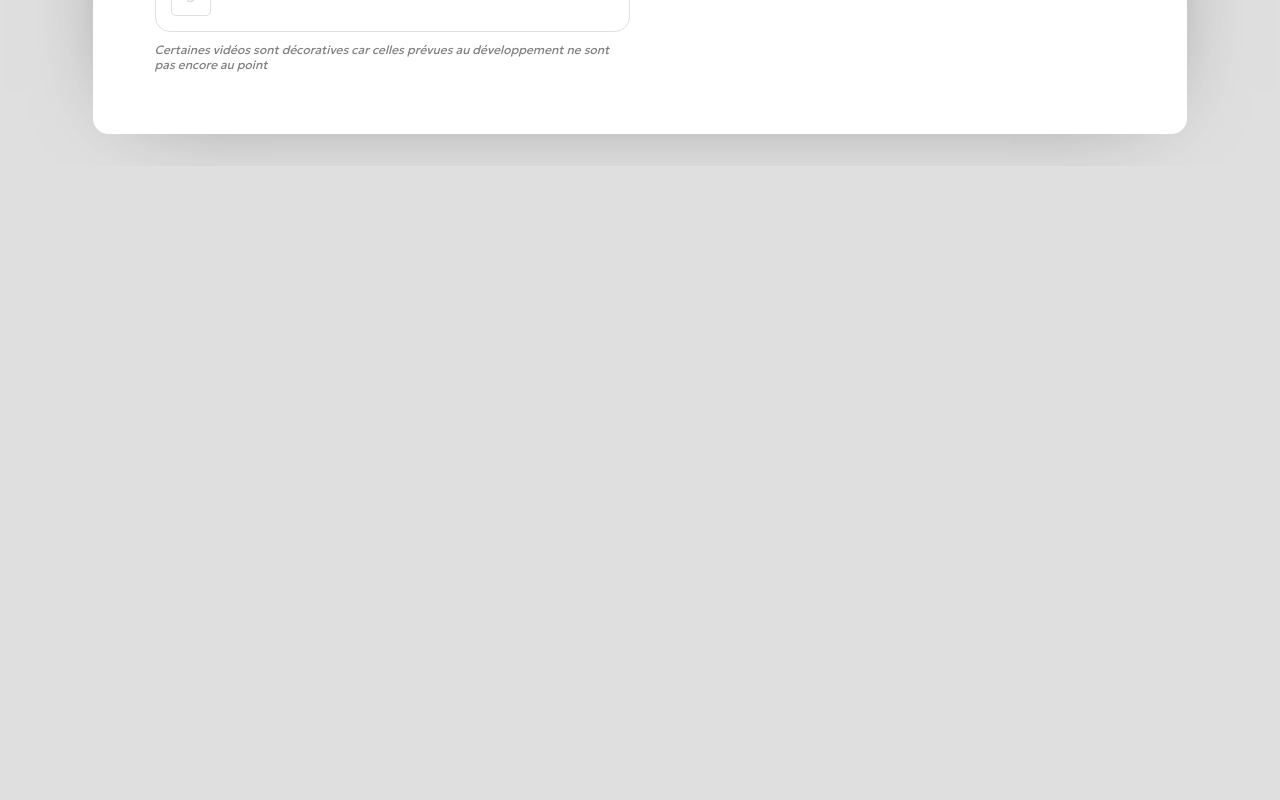
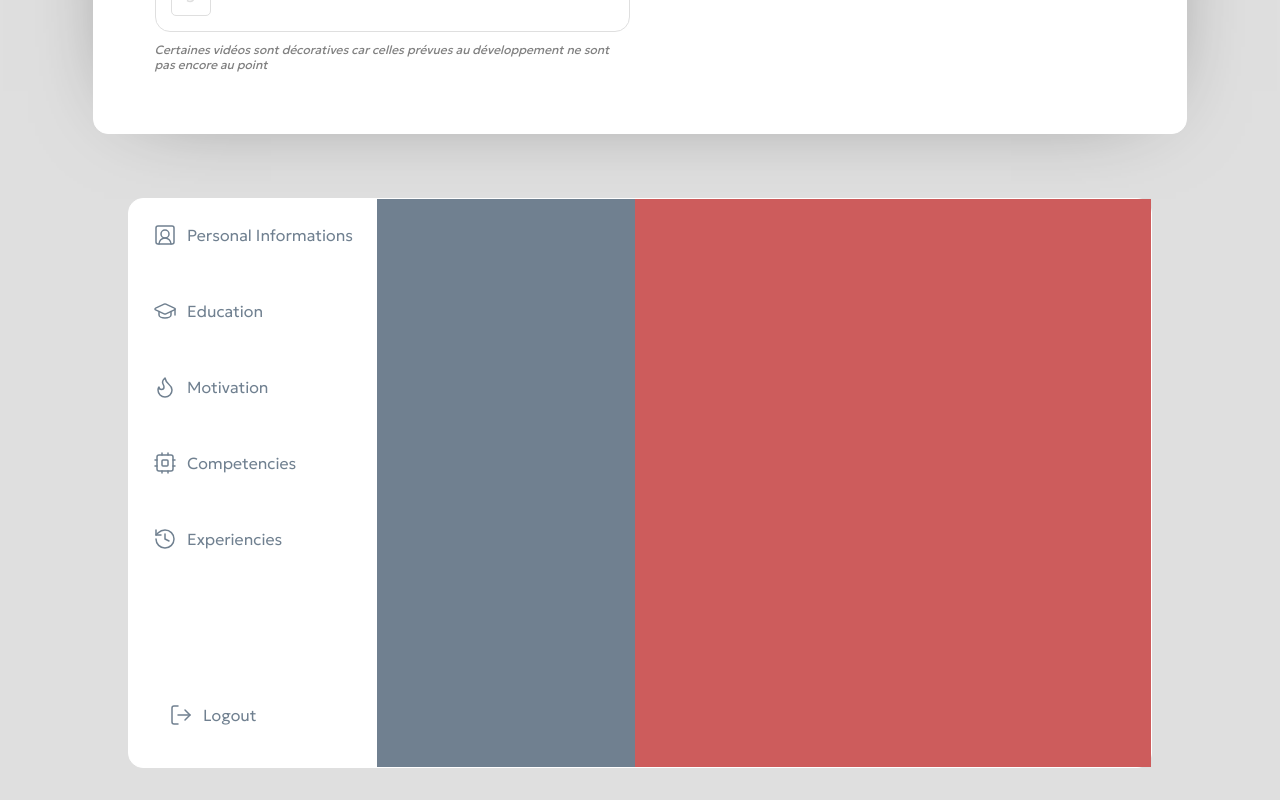
Before and after one commit to kephrr/portfolio-2024, a Next.js app: page / in a window 1280 px wide. Shown: the part 1296-2096 px from the top of the page. Before the commit the page ends 1462 px from the top, so only its background shows below. Built offline with nearby package versions, Linux system fonts and the light colour scheme.

Commit message:
Started creating CV component

```diff
--- a/package.json
+++ b/package.json
@@ -9,6 +9,7 @@
     "lint": "next lint"
   },
   "dependencies": {
+    "lucide-react": "^0.460.0",
     "next": "15.0.1",
     "react": "19.0.0-rc-69d4b800-20241021",
     "react-dom": "19.0.0-rc-69d4b800-20241021"
--- /dev/null
+++ b/src/app/components/present-card/present-card.js
@@ -0,0 +1,25 @@
+import styles from './present-card.module.css'
+import { SquareUserRound, GraduationCap,Flame, Cpu, History, LogOut } from 'lucide-react';
+
+
+function PresentCard(){
+    const strokeWidth = 1.5;
+    return <div className={styles.container}>
+        <div className="left">
+            <div className={styles.ul}>
+                <div className={styles.li}> <SquareUserRound strokeWidth={strokeWidth}></SquareUserRound> Personal Informations</div>
+                <div className={styles.li}> <GraduationCap strokeWidth={strokeWidth}></GraduationCap> Education</div>
+                <div className={styles.li}> <Flame strokeWidth={strokeWidth}></Flame> Motivation</div>
+                <div className={styles.li}> <Cpu strokeWidth={strokeWidth}></Cpu> Competencies</div>
+                <div className={styles.li}><History strokeWidth={strokeWidth}></History> Experiencies</div>
+            </div>
+            <div className={styles.logout}>
+                <LogOut strokeWidth={strokeWidth}></LogOut>Logout
+            </div>
+        </div>
+        <div className={styles.mid}></div>
+        <div className={styles.right}></div>
+    </div>
+}
+
+export default PresentCard;
--- /dev/null
+++ b/src/app/components/present-card/present-card.module.css
@@ -0,0 +1,51 @@
+.container{
+    width: 80vw;
+    min-height: 50vh;
+    background-color: white;
+    box-shadow: 0 20px 9px -43px rgba(0,0,0,0.6);
+    border: 1px solid white;
+    border-radius: 15px;
+
+    display: flex;
+}
+
+.left{
+    flex: 1;
+    background-color: #2196f3;
+}
+.ul{
+    display: flex;
+    flex-direction: column;
+    gap: 20px;
+    margin: .5rem;
+}
+.left .ul{
+    font-weight: lighter;
+}
+.li, .logout{
+    padding: 1rem;
+    display: flex;
+    align-items: center;
+    gap : 10px;
+    color: slategray;
+    font-weight: 300;
+}
+.logout{
+    margin: 7.5rem 1.5rem 1.5rem 1.5rem;
+}
+
+.li:hover, .logout:hover{
+    border-radius: 10px;
+    background-color: dodgerblue;
+    color: white;
+    cursor: pointer;
+}
+
+.mid{
+    flex: 2;
+    background-color: slategray;
+}
+.right{
+    flex: 4;
+    background-color: indianred;
+}
--- a/src/app/components/slider/slider.module.css
+++ b/src/app/components/slider/slider.module.css
@@ -5,8 +5,6 @@
     flex-direction: column;
     justify-content: center;
     align-items: center;
-
-
 }
 
 .sliderContent {
--- a/src/app/page.js
+++ b/src/app/page.js
@@ -3,6 +3,7 @@ import Header from "@/app/components/header/header";
 import Hero from "@/app/components/hero/hero";
 import Slider from "@/app/components/slider/slider";
 import Stepper from "@/app/components/stepper/stepper";
+import PresentCard from "@/app/components/present-card/present-card";
 
 
 export default function Home() {
@@ -17,6 +18,9 @@ export default function Home() {
           <div className={styles.center}>
               <Stepper></Stepper>
           </div>
+          <div className={styles.center}>
+              <PresentCard></PresentCard>
+          </div>
       </div>
   );
 }
```
Also changed, not shown: 1 other file (tests, documents, lock files or other folders).
